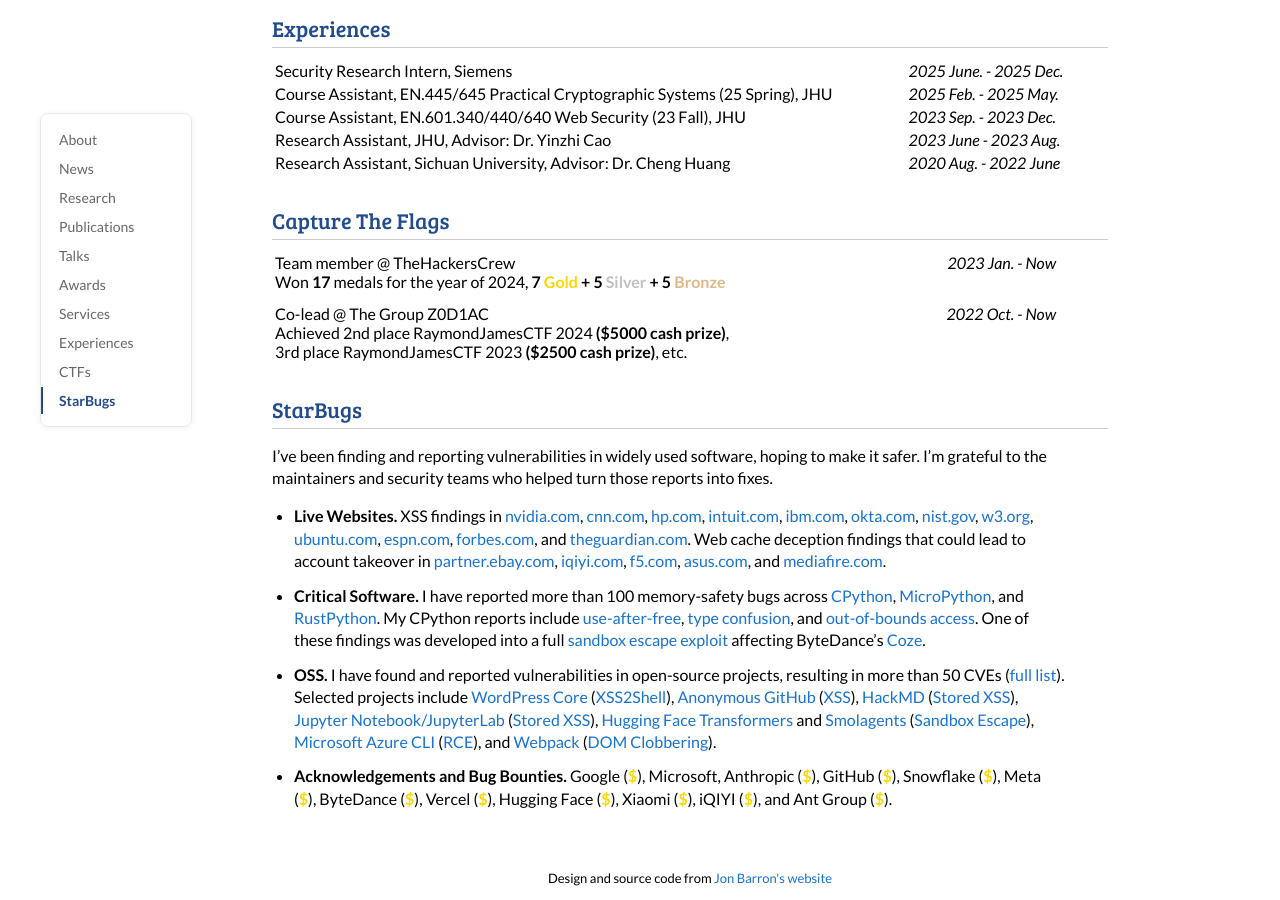
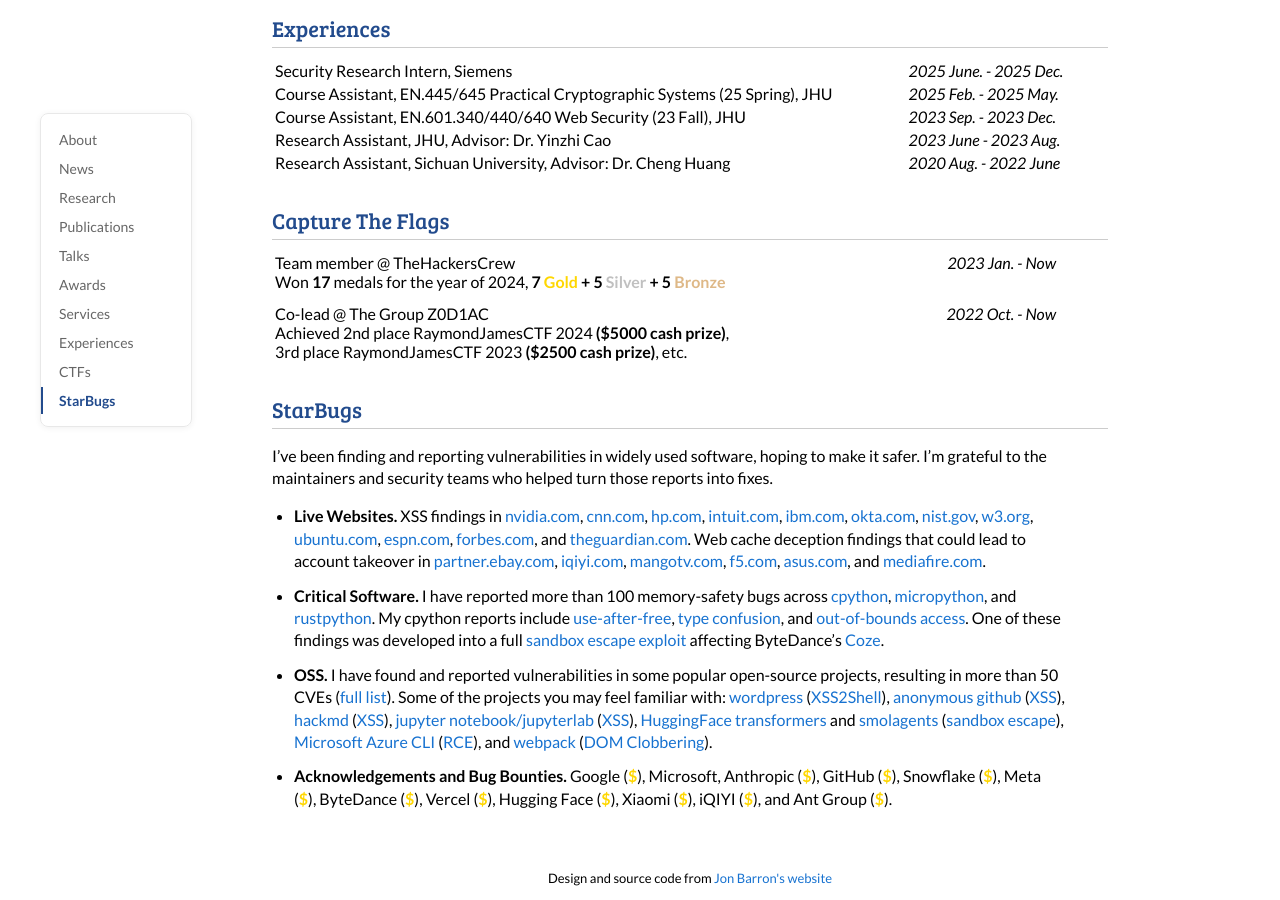
Before and after one commit to jackfromeast/jackfromeast.github.io, a Jekyll site: the page built from _posts/2026-09-17-Minnie.md, in a window 1280 px wide and 900 px high, scrolled down 4080 px. Built offline with Jekyll 4.4.1, drawn with Linux system fonts in a browser that asks for light colours; a style sheet for code colours, icons or effects is not loaded.

Commit message:
Refactor project references and improve formatting
Updated references to various projects and vulnerabilities for consistency and clarity. Changed capitalization and formatting for better readability.

```diff
--- a/_layouts/default.html
+++ b/_layouts/default.html
@@ -459,16 +459,17 @@
                   Web cache deception findings that could lead to account takeover in
                   <a href="https://partner.ebay.com/">partner.ebay.com</a>,
                   <a href="https://www.iqiyi.com/">iqiyi.com</a>,
+                  <a href="https://www.iqiyi.com/">mangotv.com</a>,
                   <a href="https://www.f5.com/">f5.com</a>,
                   <a href="https://www.asus.com/">asus.com</a>, and
                   <a href="https://www.mediafire.com/">mediafire.com</a>.
                 </li>
                 <li>
                   <strong>Critical Software.</strong> I have reported more than 100 memory-safety bugs across
-                  <a href="https://github.com/python/cpython">CPython</a>,
-                  <a href="https://github.com/micropython/micropython">MicroPython</a>, and
-                  <a href="https://github.com/RustPython/RustPython">RustPython</a>.
-                  My CPython reports include
+                  <a href="https://github.com/python/cpython">cpython</a>,
+                  <a href="https://github.com/micropython/micropython">micropython</a>, and
+                  <a href="https://github.com/RustPython/RustPython">rustpython</a>.
+                  My cpython reports include
                   <a href="https://github.com/python/cpython/issues?q=Use-after-free+author%3Ajackfromeast">use-after-free</a>,
                   <a href="https://github.com/python/cpython/issues?q=Type+Confusion+author%3Ajackfromeast">type confusion</a>, and
                   <a href="https://github.com/python/cpython/issues?q=Out-of-bound+author%3Ajackfromeast">out-of-bounds access</a>.
@@ -477,23 +478,23 @@
                   affecting ByteDance’s <a href="https://github.com/coze-dev/coze-studio">Coze</a>.
                 </li>
                 <li>
-                  <strong>OSS.</strong> I have found and reported vulnerabilities in open-source projects, resulting in more than 50 CVEs
+                  <strong>OSS.</strong> I have found and reported vulnerabilities in some popular open-source projects, resulting in more than 50 CVEs
                   (<a href="https://github.com/jackfromeast/jackfromeast.github.io/blob/master/_data/vulns.yml">full list</a>).
-                  Selected projects include
-                  <a href="https://wordpress.org/">WordPress Core</a>
+                  Some of the projects you may feel familiar with:
+                  <a href="https://wordpress.org/">wordpress</a>
                   (<a href="https://wordpress.org/news/2026/10/wordpress-7-1-3-maintenance-and-security-release/">XSS2Shell</a>),
-                  <a href="https://github.com/tdurieux/anonymous_github">Anonymous GitHub</a>
+                  <a href="https://github.com/tdurieux/anonymous_github">anonymous github</a>
                   (<a href="https://github.com/tdurieux/anonymous_github/security/advisories/GHSA-g485-8j3v-p6x8">XSS</a>),
-                  <a href="https://hackmd.io/">HackMD</a>
-                  (<a href="https://github.com/hackmdio/codimd/security/advisories/GHSA-22jv-vch8-2vp9">Stored XSS</a>),
-                  <a href="https://jupyter.org/">Jupyter Notebook/JupyterLab</a>
-                  (<a href="https://github.com/advisories/GHSA-9q39-rmj3-p4r2">Stored XSS</a>),
-                  <a href="https://github.com/huggingface/transformers">Hugging Face Transformers</a> and
-                  <a href="https://github.com/huggingface/smolagents">Smolagents</a>
-                  (<a href="https://huntr.com/bounties/63ab1cfe-b573-4cf5-a7d3-fb6c957e34b0">Sandbox Escape</a>),
+                  <a href="https://hackmd.io/">hackmd</a>
+                  (<a href="https://github.com/hackmdio/codimd/security/advisories/GHSA-22jv-vch8-2vp9">XSS</a>),
+                  <a href="https://jupyter.org/">jupyter notebook/jupyterlab</a>
+                  (<a href="https://github.com/advisories/GHSA-9q39-rmj3-p4r2">XSS</a>),
+                  <a href="https://github.com/huggingface/transformers">HuggingFace transformers</a> and
+                  <a href="https://github.com/huggingface/smolagents">smolagents</a>
+                  (<a href="https://huntr.com/bounties/63ab1cfe-b573-4cf5-a7d3-fb6c957e34b0">sandbox escape</a>),
                   <a href="https://learn.microsoft.com/en-us/cli/azure/what-is-azure-cli">Microsoft Azure CLI</a>
                   (<a href="https://msrc.microsoft.com/update-guide/en-US/vulnerability/CVE-2025-24049">RCE</a>), and
-                  <a href="https://webpack.js.org/">Webpack</a>
+                  <a href="https://webpack.js.org/">webpack</a>
                   (<a href="https://github.com/advisories/GHSA-4vvj-4cpr-p986">DOM Clobbering</a>).
                 </li>
                 <li>
```
